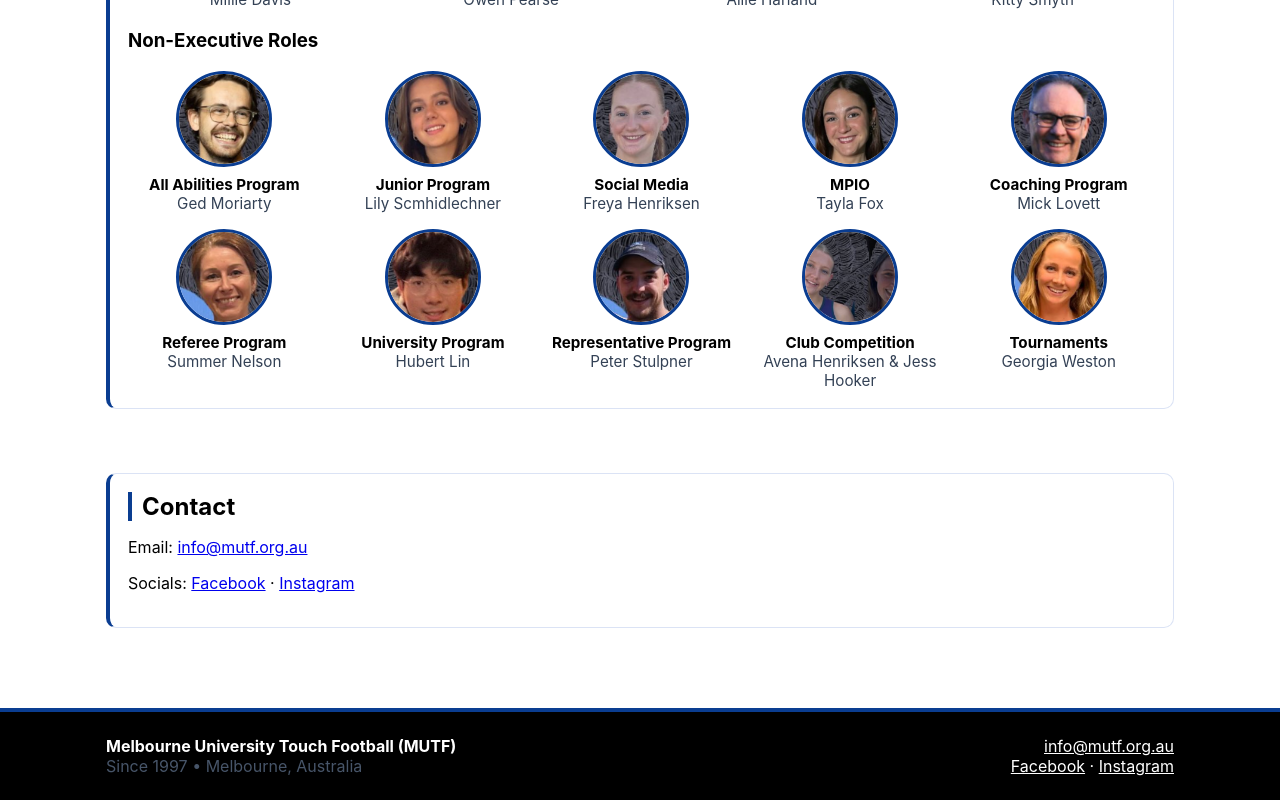
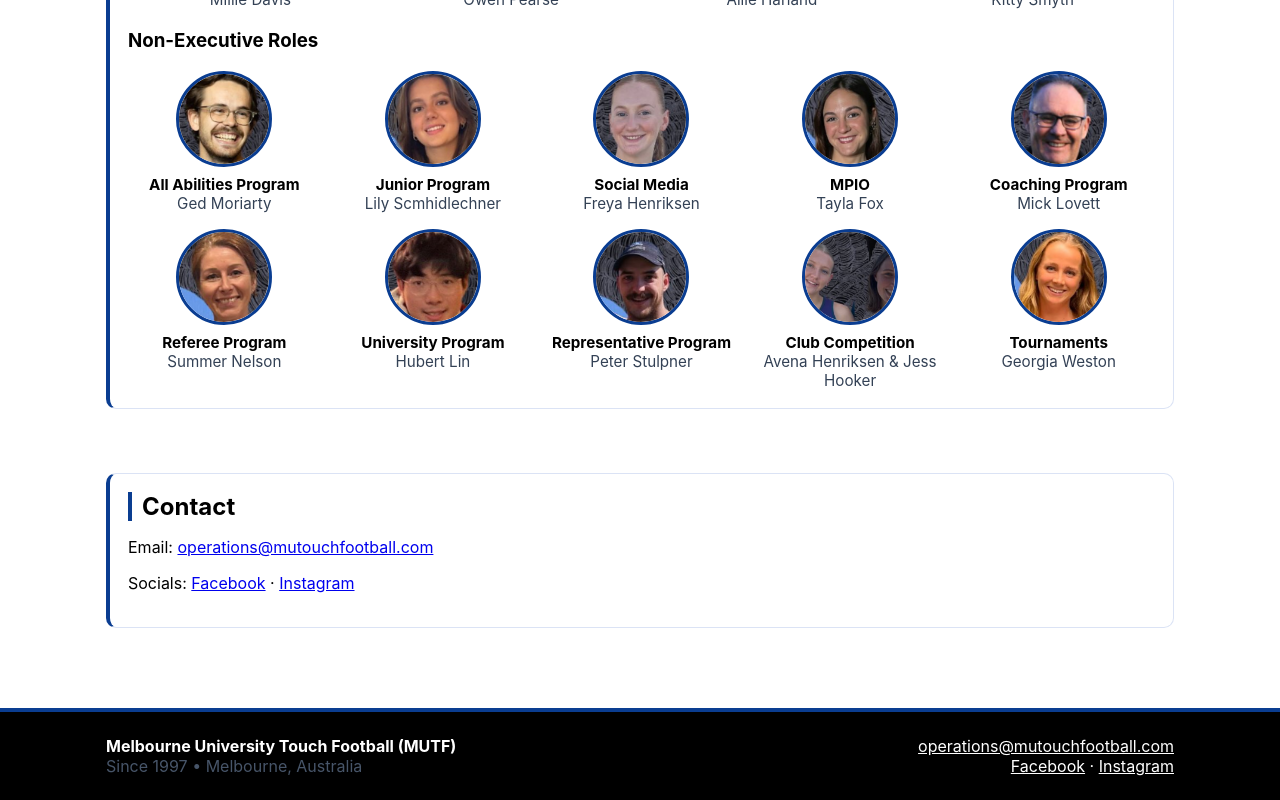
Before and after one commit to OwenPearse/MUTFWebsite, a React (Vite) app: page /about in a window 1280 px wide. Shown: the part 632-1432 px from the top of the page. Built offline with nearby package versions, Linux system fonts and the light colour scheme.

Commit message:
chore: update socials and contact email

```diff
--- a/src/components/Footer.jsx
+++ b/src/components/Footer.jsx
@@ -10,12 +10,12 @@ export default function Footer() {
         </div>
         <div className="col-4" style={{ textAlign: 'right' }}>
           <div>
-            <a href="mailto:info@mutf.org.au">info@mutf.org.au</a>
+            <a href="mailto:operations@mutouchfootball.com">operations@mutouchfootball.com</a>
           </div>
           <div>
-            <a href="https://facebook.com" target="_blank" rel="noreferrer">Facebook</a>
+            <a href="https://www.facebook.com/search/top?q=melbourne%20university%20touch%20football" target="_blank" rel="noreferrer">Facebook</a>
             {' · '}
-            <a href="https://instagram.com" target="_blank" rel="noreferrer">Instagram</a>
+            <a href="https://www.instagram.com/melbunitouch/" target="_blank" rel="noreferrer">Instagram</a>
           </div>
         </div>
       </div>
--- a/src/pages/About.jsx
+++ b/src/pages/About.jsx
@@ -61,10 +61,10 @@ export default function About() {
       <div className="section">
         <div className="card">
           <h2 className="section-title">Contact</h2>
-          <p>Email: <a href="mailto:info@mutf.org.au">info@mutf.org.au</a></p>
+          <p>Email: <a href="mailto:operations@mutouchfootball.com">operations@mutouchfootball.com</a></p>
           <p>
-            Socials: <a href="https://facebook.com" target="_blank" rel="noreferrer">Facebook</a> ·{' '}
-            <a href="https://instagram.com" target="_blank" rel="noreferrer">Instagram</a>
+            Socials: <a href="https://www.facebook.com/search/top?q=melbourne%20university%20touch%20football" target="_blank" rel="noreferrer">Facebook</a> ·{' '}
+            <a href="https://www.instagram.com/melbunitouch/" target="_blank" rel="noreferrer">Instagram</a>
           </p>
         </div>
       </div>
```
